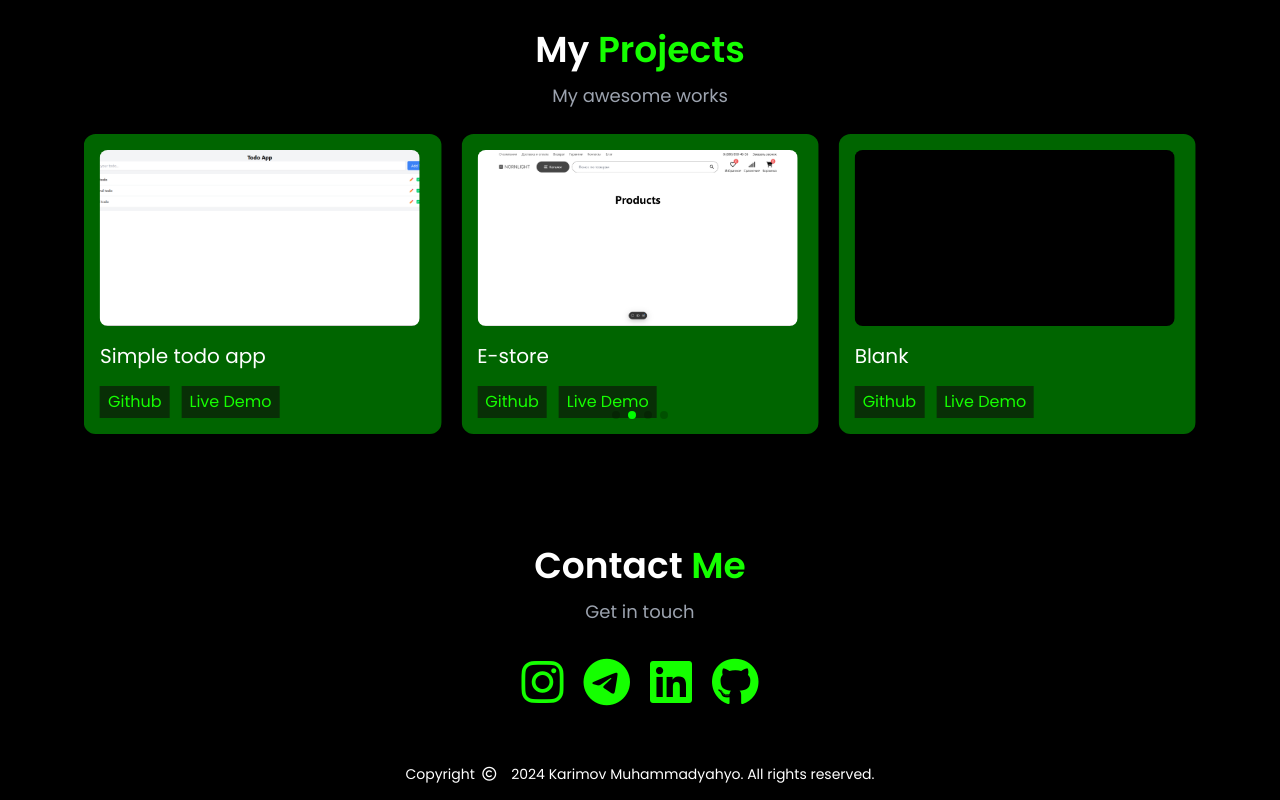
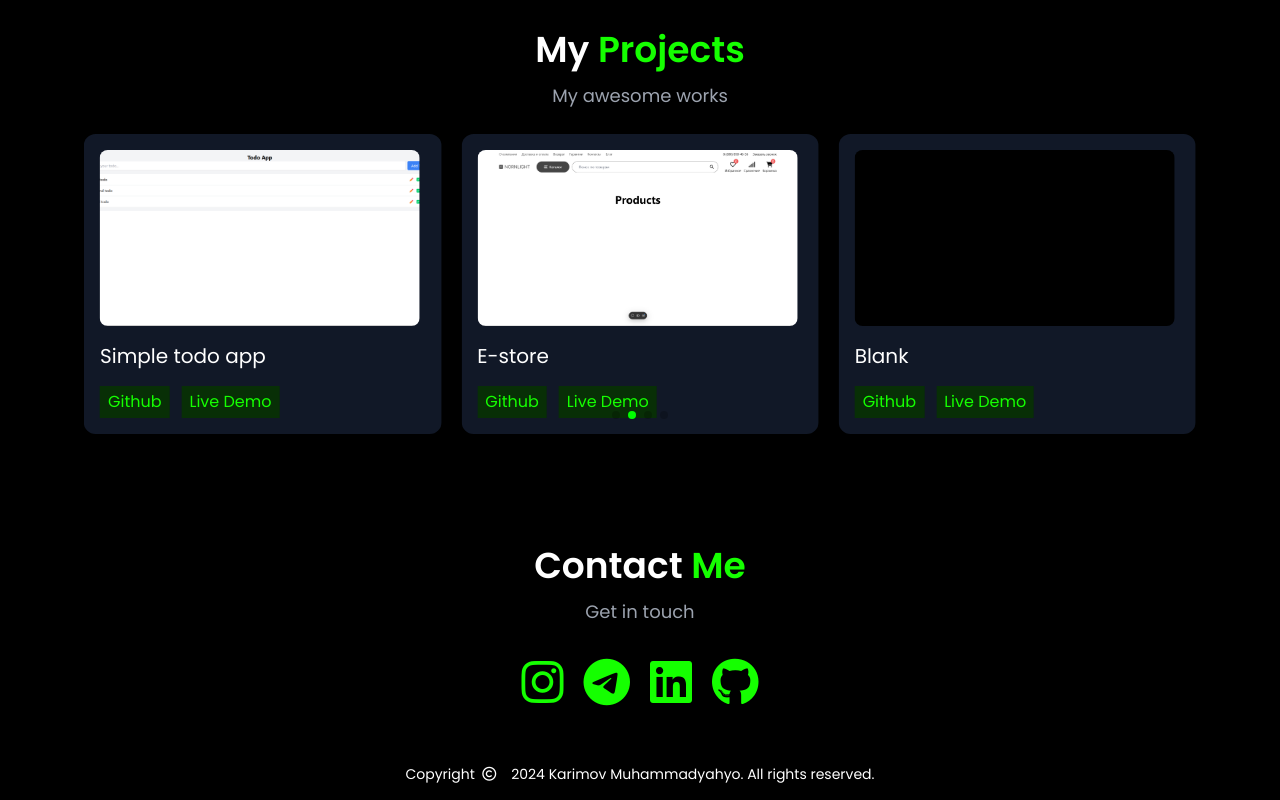
Before and after one commit to mrphoenixUz/my-portfolio, a React (Vite) app: page / in a window 1280 px wide. Shown: the part 2298-3098 px from the top of the page. Built offline with nearby package versions, Linux system fonts and the light colour scheme.

Commit message:
project bg

```diff
--- a/src/components/Project.jsx
+++ b/src/components/Project.jsx
@@ -66,7 +66,7 @@ const Project = () => {
           >
             {projects.map((project_info, i) => (
               <SwiperSlide key={i}>
-                <div className="h-fit w-full p-4 bg-[#006500] rounded-xl">
+                <div className="h-fit w-full p-4 bg-gray-900 hover:bg-[#006500] transition ease-in-out rounded-xl">
                   <img src={project_info.img} alt="" className="rounded-lg w-80 h-44 object-cover" />
                   <h3 className="text-xl my-4">{project_info.name}</h3>
                   <div className="flex gap-3">
```
